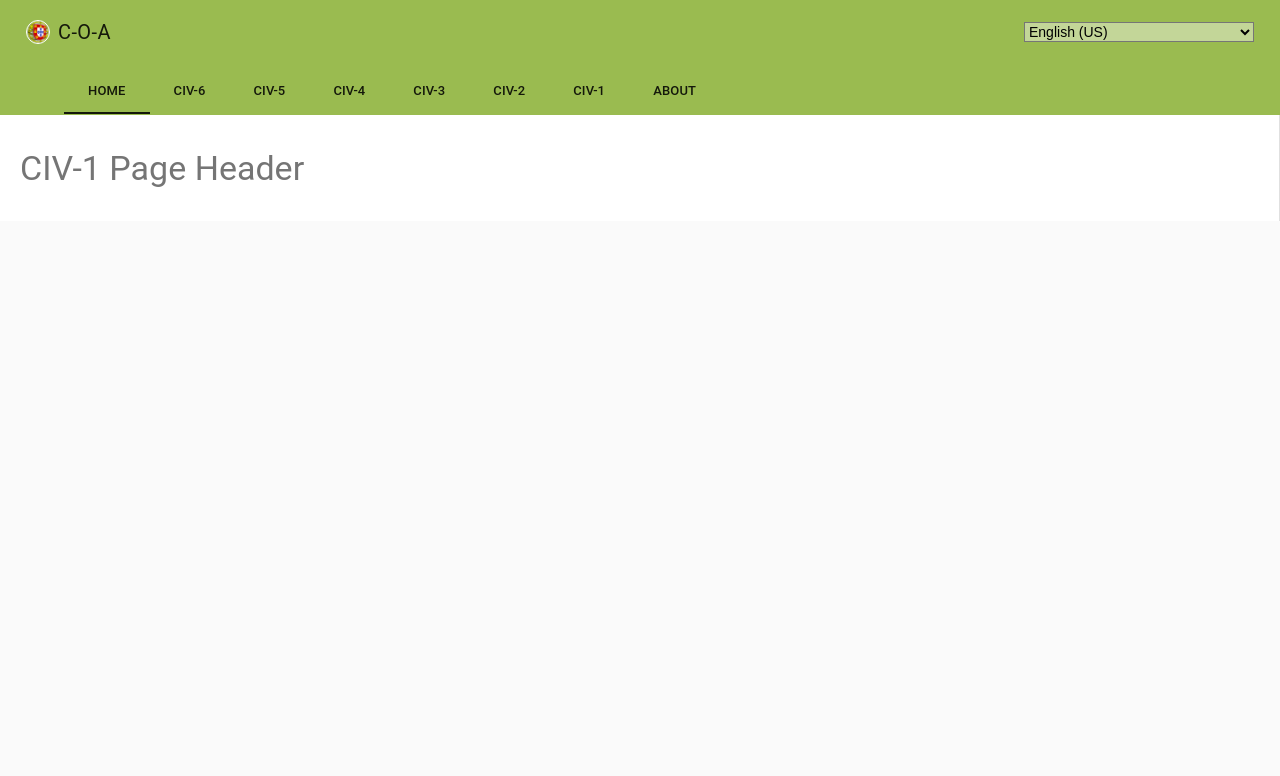
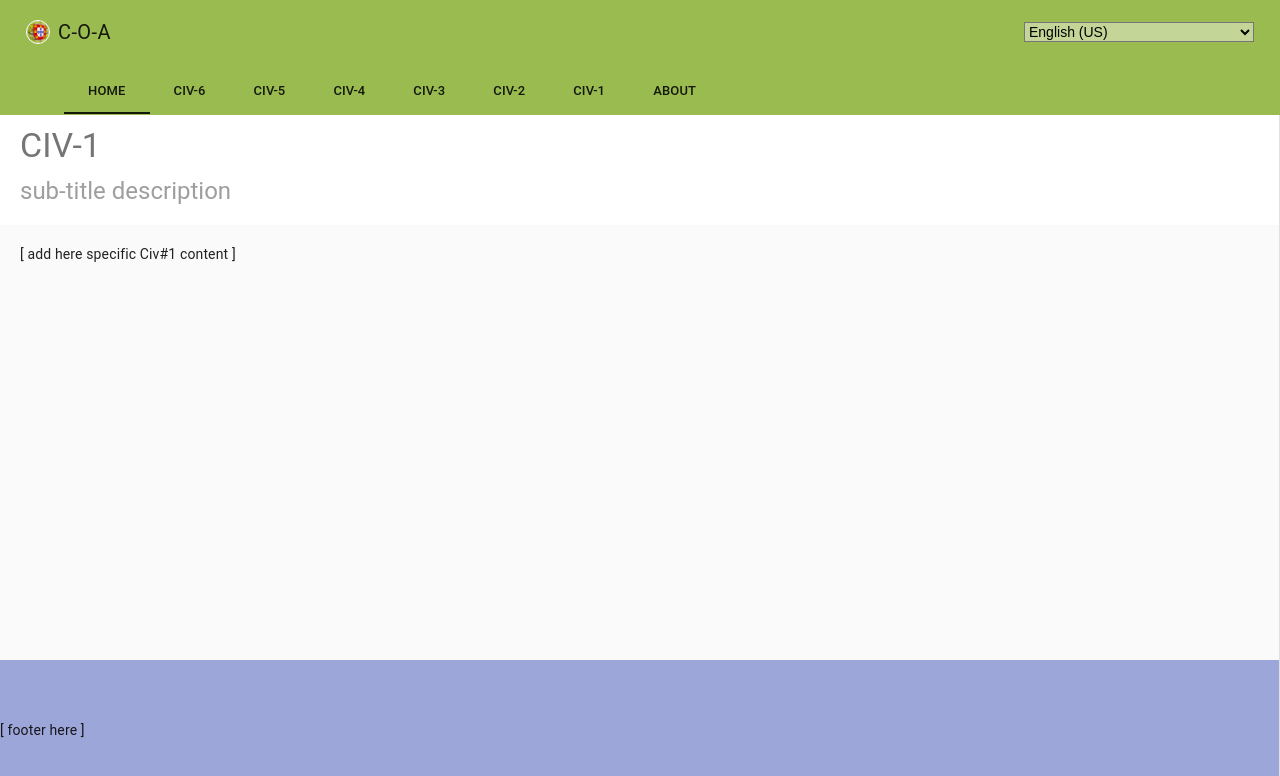
Before and after one commit to antonio-rodrigues/civ6-database-search, a Vue app: page /civ/1 in a window 1280 px wide. Shown: the top 776 px of the page. Built offline with nearby package versions, Linux system fonts and the light colour scheme.

Commit message:
Add page layout component

```diff
--- a/src/App.vue
+++ b/src/App.vue
@@ -153,6 +153,9 @@ export default {
 }
 
 .page-app {
+  background-color: $color-grey-ligth;
+  overflow: hidden;
+
   .md-avatar {
     border: 1px solid $color-white;
     margin: 0 0 0 $size-s;
--- /dev/null
+++ b/src/components/Page.vue
@@ -0,0 +1,74 @@
+<template>
+  <div class="page">
+    <div class="md-layout md-alignment-top-space-between page-layout">
+      <div
+        class="md-layout-item md-size-100 coa-vspacing-s page-layout--header"
+      >
+        <PageHeader :header="header" :subheader="subheader"></PageHeader>
+      </div>
+      <div class="md-layout-item md-size-100 page-layout--content">
+        <slot name="content"></slot>
+      </div>
+      <div class="md-layout-item md-size-100 page-layout--footer">
+        <PageFooter>[ footer here ]</PageFooter>
+      </div>
+    </div>
+  </div>
+</template>
+
+<script>
+import PageHeader from "@/components/PageHeader";
+import PageFooter from "@/components/PageFooter";
+
+export default {
+  name: "Page",
+  props: {
+    header: String,
+    subheader: String
+  },
+  components: {
+    PageHeader,
+    PageFooter
+  }
+};
+</script>
+
+<style lang="scss">
+@import "@/styles/index.scss";
+
+$header-height: 115px;
+$max-height: calc(100vh - #{$header-height}); // -top bar
+$header-height: 100px;
+$footer-height: 140px;
+$content-height: calc(#{$max-height} - 250px);
+
+.page {
+  margin: 0;
+  padding: 0;
+  min-height: $max-height;
+  background-color: $color-grey-ligth;
+
+  &-layout {
+    flex-direction: column;
+    min-height: $max-height;
+
+    &--header {
+      max-height: $header-height;
+    }
+
+    &--content {
+      width: 100%;
+      min-height: $content-height;
+      margin: 0;
+      padding: $size-xs $size-m; // default content padding
+      background-color: $color-grey-ligth; // default content bg color
+      overflow: auto;
+    }
+
+    &--footer {
+      min-height: $footer-height;
+      max-height: $footer-height;
+    }
+  }
+}
+</style>
--- /dev/null
+++ b/src/components/PageFooter.vue
@@ -0,0 +1,26 @@
+<template>
+  <div class="page-footer">
+    <div class="md-layout md-alignment-center-center container">
+      <div class="md-layout-item md-size-100">
+        <slot></slot>
+      </div>
+    </div>
+  </div>
+</template>
+
+<script>
+export default {
+  name: "PageFooter"
+};
+</script>
+
+<style lang="scss">
+@import "@/styles/index.scss";
+
+.page-footer {
+  & .container {
+    min-height: 140px;
+    background-color: $color-secondary-ligth;
+  }
+}
+</style>
--- a/src/components/PageHeader.vue
+++ b/src/components/PageHeader.vue
@@ -1,16 +1,17 @@
 <template>
   <div class="page-header">
     <div
-      class="md-layout md-gutter md-alignment-center-space-between container"
+      class="md-layout md-alignment-center-space-between coa-vspacing-m container"
     >
-      <div class="md-layout-item md-medium-size-50">
-        <h1 class="md-display-1">{{ header }}</h1>
+      <div class="md-layout-item md-size-100 coa-vspacing-s">
+        <h1 class="md-display-1 container--header">{{ header }}</h1>
       </div>
-      <div class="md-layout-item md-medium-size-50">
-        <slot name="options"></slot>
+      <div class="md-layout-item md-size-100 coa-vspacing-m">
+        <h3 v-if="subheader" class="md-headline container--subheader">
+          {{ subheader }}
+        </h3>
       </div>
     </div>
-    <h3 v-if="subheader" class="md-headline">{{ subheader }}</h3>
   </div>
 </template>
 
@@ -28,14 +29,24 @@ export default {
 @import "@/styles/index.scss";
 
 .page-header {
-  background-color: transparent;
+  background-color: $color-white;
+  padding: $size-s $size-m;
 
   & h3 {
     margin: 0;
     padding: 0 0 $size-m;
   }
+
   & .container {
-    // background-color: $color-secondary-ligth;
+    &--header,
+    &--subheader {
+      margin: 0;
+      padding: 0;
+    }
+
+    &--subheader {
+      color: $color-grey;
+    }
   }
 }
 </style>
--- a/src/views/pages/civ1/civ1.vue
+++ b/src/views/pages/civ1/civ1.vue
@@ -1,11 +1,13 @@
 <template>
-  <div class="page-civ-1 coa-padding-s">
-    <h1 class="md-display-1">{{ pageTitle }}</h1>
-    <!-- [ add here specific Civ-version content ] -->
-  </div>
+  <Page :header="data.label" subheader="sub-title description">
+    <div slot="content" class="civ-1">
+      <p>[ add here specific Civ#{{ data.version }} content ]</p>
+    </div>
+  </Page>
 </template>
 
 <script>
+import Page from "@/components/Page";
 const page = { version: 1, name: "civ1", label: "CIV-1" };
 
 export default {
@@ -13,7 +15,7 @@ export default {
 
   data: () => {
     return {
-      pageTitle: `${page.label} Page Header`
+      data: page
     };
   },
 
@@ -53,6 +55,9 @@ export default {
   },
 
   methods: {
+    getPageHeader() {
+      return this.pageTitle;
+    },
     onButtonClick: function(ev) {
       console.log("YAY! Button was clicked! Event:", { ev });
     },
@@ -60,16 +65,16 @@ export default {
     onLanguageChange: function(lang) {
       console.log("onLanguageChange:", { lang });
     }
+  },
+  components: {
+    Page
   }
 };
 </script>
 
 <style lang="scss" scoped>
-@import "@/styles/index.scss";
+// @import "@/styles/index.scss";
 
-.page-civ-1 {
-  margin: 0;
-  padding: $size-s $size-m;
-  background-color: $color-white;
+.civ-1 {
 }
 </style>
--- a/src/views/pages/civ2/civ2.vue
+++ b/src/views/pages/civ2/civ2.vue
@@ -70,6 +70,6 @@ export default {
 .page-civ-2 {
   margin: 0;
   padding: $size-s $size-m;
-  background-color: $color-white;
+  background-color: $color-grey-ligth;
 }
 </style>
--- a/src/views/pages/civ3/civ3.vue
+++ b/src/views/pages/civ3/civ3.vue
@@ -70,6 +70,6 @@ export default {
 .page-civ-3 {
   margin: 0;
   padding: $size-s $size-m;
-  background-color: $color-white;
+  background-color: $color-grey-ligth;
 }
 </style>
--- a/src/views/pages/civ4/civ4.vue
+++ b/src/views/pages/civ4/civ4.vue
@@ -70,6 +70,6 @@ export default {
 .page-civ-4 {
   margin: 0;
   padding: $size-s $size-m;
-  background-color: $color-white;
+  background-color: $color-grey-ligth;
 }
 </style>
--- a/src/views/pages/civ5/civ5.vue
+++ b/src/views/pages/civ5/civ5.vue
@@ -71,6 +71,6 @@ export default {
 .page-civ-5 {
   margin: 0;
   padding: $size-s $size-m;
-  background-color: $color-white;
+  background-color: $color-grey-ligth;
 }
 </style>
--- a/src/views/pages/civ6/civ6.vue
+++ b/src/views/pages/civ6/civ6.vue
@@ -214,7 +214,7 @@ export default {
 .page-civ-6 {
   margin: 0;
   padding: $size-s $size-m;
-  background-color: $color-white;
+  background-color: $color-grey-ligth;
 
   .search-container {
   }
--- a/src/views/pages/home/home.vue
+++ b/src/views/pages/home/home.vue
@@ -40,6 +40,6 @@ export default {
 .page-home {
   margin: 0;
   padding: $size-s $size-m;
-  background-color: $color-white;
+  background-color: $color-grey-ligth;
 }
 </style>
```
Also changed, not shown: src/assets/strip-pattern.svg (added).
